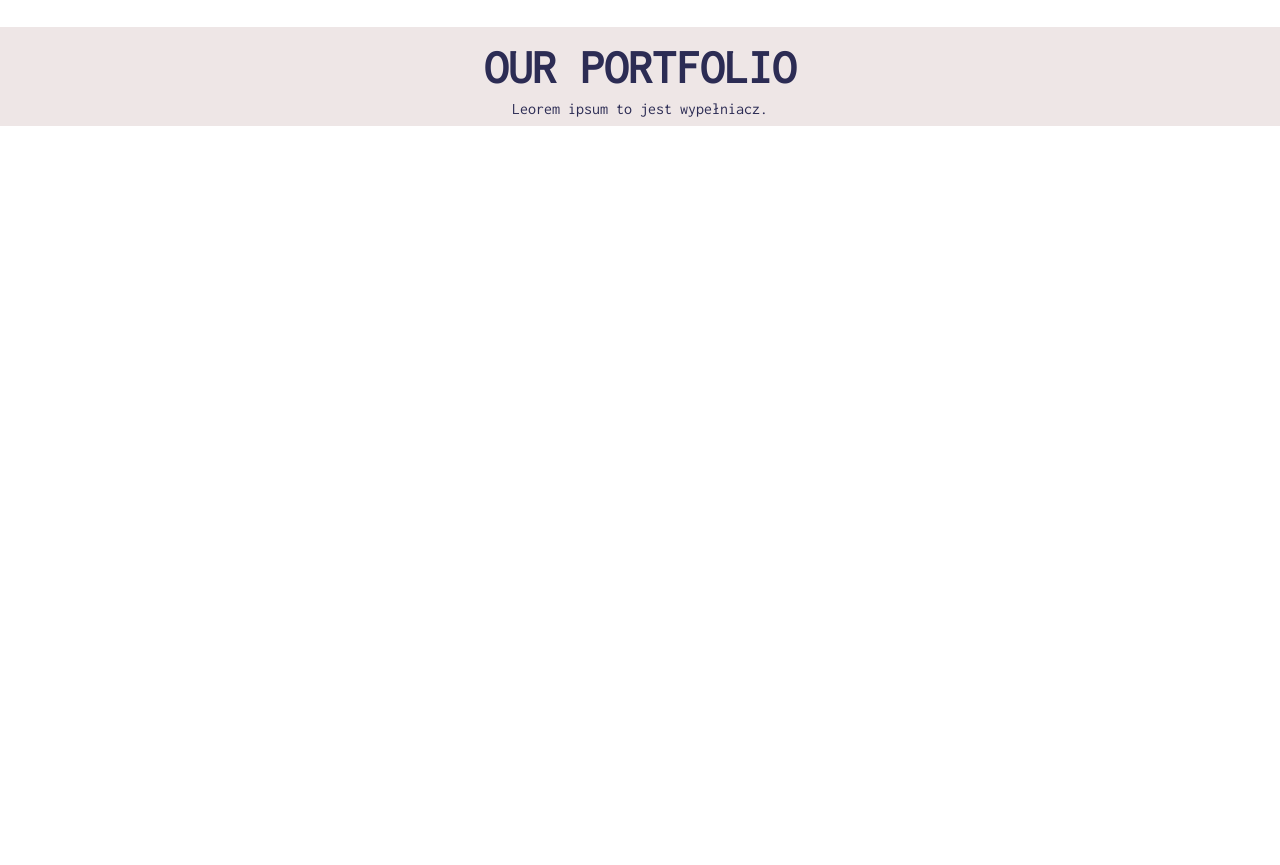
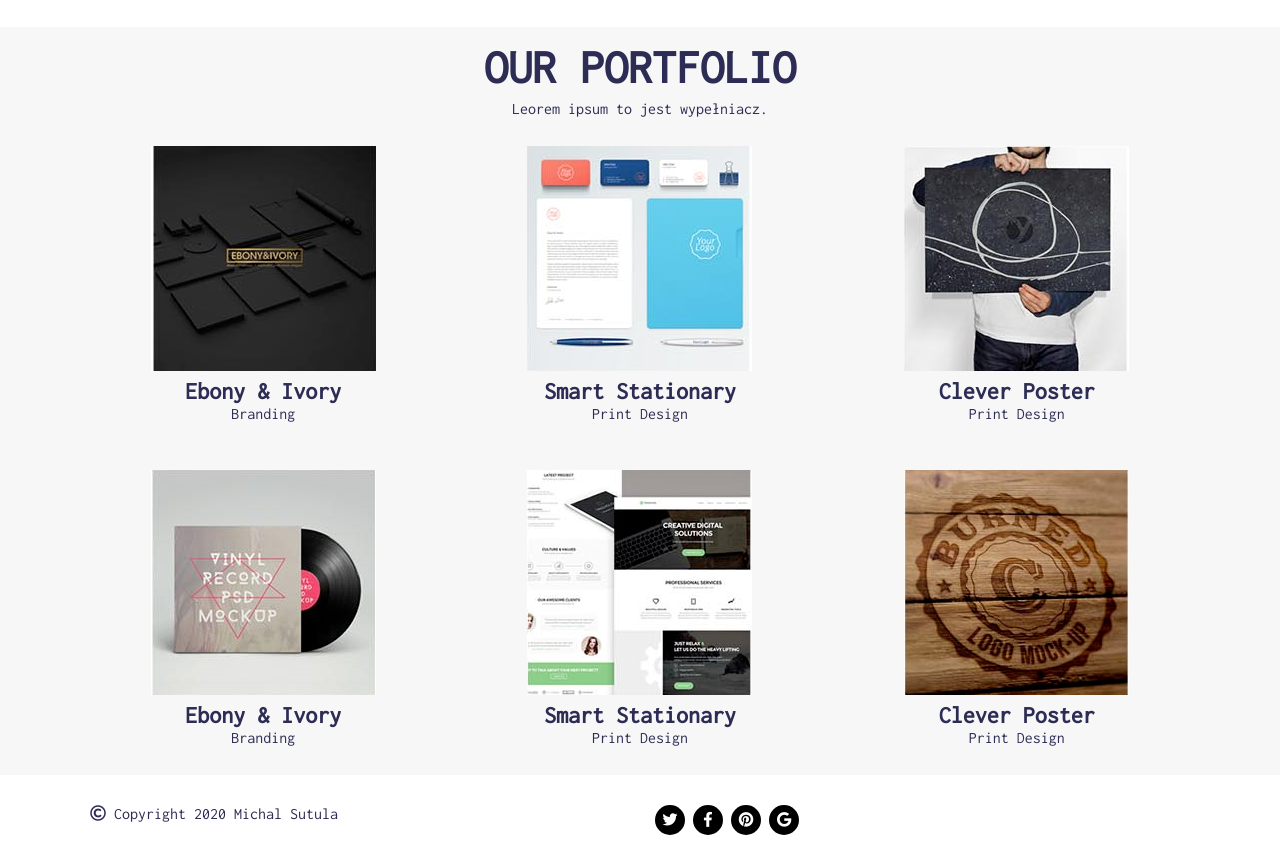
Before and after one commit to msm84/projekt_z_task_runnerem, a website: page index.html in a window 1280 px wide. Shown: the part 1020-1885 px from the top of the page. Before the commit the page ends 1302 px from the top, so only its background shows below. Drawn offline with Linux system fonts and the light colour scheme.

Commit message:
Structure done. Time for css

```diff
--- a/index.html
+++ b/index.html
@@ -7,6 +7,7 @@
     <title>Golden</title>
     <link rel="stylesheet" href="vendor/bootstrap-grid.css">
     <link rel="stylesheet" href="css/style.css">
+    <link rel="stylesheet" href="https://cdnjs.cloudflare.com/ajax/libs/font-awesome/5.9.0/css/all.min.css">
     <link href="https://fonts.googleapis.com/css2?family=Inconsolata&family=Signika:wght@700&display=swap" rel="stylesheet">
 </head>
 
@@ -77,18 +78,61 @@
                     <p>Leorem ipsum to jest wypełniacz.</p>
                 </div>
             </div>
+            <div class="row">
+                <div class="col-4 porfolio-box">
+                    <img src="images/ebony.png">
+                    <h1>Ebony & Ivory</h1>
+                    <p>Branding</p>
+                </div>
+                <div class="col-4 porfolio-box">
+                    <img src="images/smart.png">
+                    <h1>Smart Stationary</h1>
+                    <p>Print Design</p>
+                </div>
+                <div class="col-4 porfolio-box">
+                    <img src="images/clever.png">
+                    <h1>Clever Poster</h1>
+                    <p>Print Design</p>
+                </div>
+            </div>
+            <div class="row">
+                <div class="col-4 porfolio-box">
+                    <img src="images/vinyl.png">
+                    <h1>Ebony & Ivory</h1>
+                    <p>Branding</p>
+                </div>
+                <div class="col-4 porfolio-box">
+                    <img src="images/treehouse.png">
+                    <h1>Smart Stationary</h1>
+                    <p>Print Design</p>
+                </div>
+                <div class="col-4 porfolio-box">
+                    <img src="images/burned.png">
+                    <h1>Clever Poster</h1>
+                    <p>Print Design</p>
+                </div>
+            </div>
 
         </div>
     </section>
 
     <footer>
         <div class="container">
-            <div class="footer-wrapper">
-                <ul>
-                    <li><a href="#"><i class="fab fa-facebook-f"></i>Facebook</a></li>
-                    <li><a href="#"><i class="fab fa-instagram"></i>Instagram</a></li>
-                    <li><a href="#"><i class="fab fa-apple"></i>Apple</a></li>
-                </ul>
+            <div class="row">
+                <div class="col-6">
+                    <i class="far fa-copyright"></i>
+                    <span>Copyright 2020 Michal Sutula</span>
+                </div>
+                <div class="col-6">
+                    <div class="footer-wrapper">
+                        <ul>
+                            <li><a href="#"><i class="fab fa-twitter"></i>Facebook</a></li>
+                            <li><a href="#"><i class="fab fa-facebook-f"></i>Facebook</a></li>
+                            <li><a href="#"><i class="fab fa-pinterest"></i>Instagram</a></li>
+                            <li><a href="#"><i class="fab fa-google"></i>Apple</a></li>
+                        </ul>
+                    </div>
+                </div>
             </div>
         </div>
     </footer>
--- a/sass/style.scss
+++ b/sass/style.scss
@@ -195,67 +195,23 @@ body {
 
 .portfolio {
     margin-top: 50px;
-    background-color: rgb(238, 230, 230);
+    background-color: #f7f7f7;
 }
 
 .portfolio-header {
     text-align: center;
 }
 
-
-/* CONTACT */
-
-.formula {
-    padding-top: 30px;
-    background-color: $color-one;
-    color: $color-text;
+.porfolio-box {
+    text-align: center;
+    margin: 20px 0 20px 0;
 }
-
-.form-wrapper {
-    display: flex;
-}
-
-form {
-    flex-direction: column;
-    flex: 2;
-    margin-right: 90px;
-    color: $color-text;
-    border-color: $color-one;
-}
-
-.contact {
-    flex: 1;
-    line-height: 50%;
-    padding-bottom: 180px;
-}
-
-.contact-box {
-    padding-bottom: 10px;
-}
-
-input,
-textarea {
-    width: 100%;
-    background-color: $color-one;
-    color: $color-text;
-    border: none;
-    padding: 15px;
-}
-
-
-/*nie moge zrobic linii pod textarea*/
-
-
-/*input, textarea::after {
-    border-bottom: solid 4px white;
-}*/
 
 
 /* FOOTER */
 
-.footer-wrapper {
-    text-align: center;
-    padding: 48px 0 48px 0;
+footer {
+    margin: 30px 0 30px 0;
 }
 
 footer ul {
@@ -271,17 +227,18 @@ footer li {
 
 footer a {
     text-decoration: none;
+    text-align: center;
 }
 
 
 /* zrobic dla chetnych */
 
 footer .fab {
-    font-size: 30px;
-    background: red;
-    width: 60px;
-    height: 60px;
-    line-height: 60px;
+    font-size: 15px;
+    background: black;
+    width: 30px;
+    height: 30px;
+    line-height: 30px;
     color: white;
     border-radius: 50%;
 }
```
Also changed, not shown: css/style.css, images/burned.png (added), images/clever.png (added), images/ebony.png (added), images/portfolio.png (added), images/smart.png (added), images/treehouse.png (added), images/vinyl.png (added), 1 other file.
